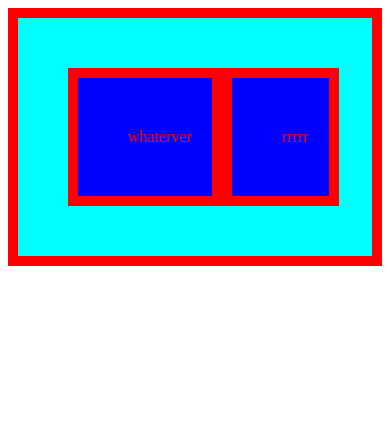
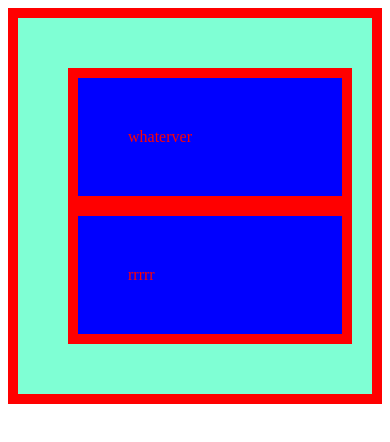
Before and after one commit to berkal749/css, a plain HTML site: page index.html in a window 390 px wide. Drawn offline with Linux system fonts and the light colour scheme.

Commit message:
using responsive-design with media qury

```diff
--- a/Style.css
+++ b/Style.css
@@ -12,6 +12,20 @@ div{
 }
 .co{
     display:flex;
-    background-color: aqua;
+    background-color:red;
+    justify-content: center;
+flex-direction: row;
+
+
 
 }
+
+@media (max-width:500px){
+
+.co{
+
+    background-color: aquamarine;
+    flex-direction:column;
+}
+
+}
```
